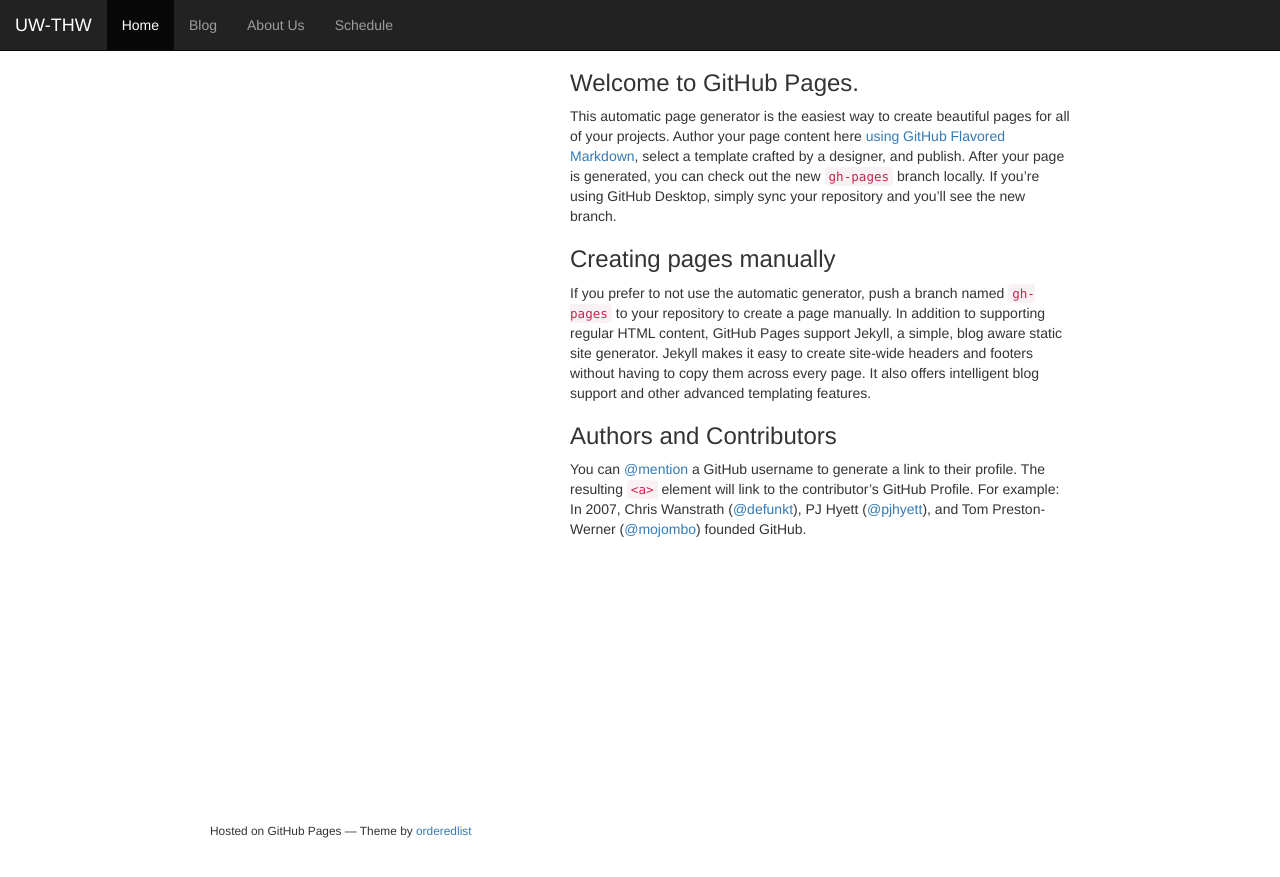
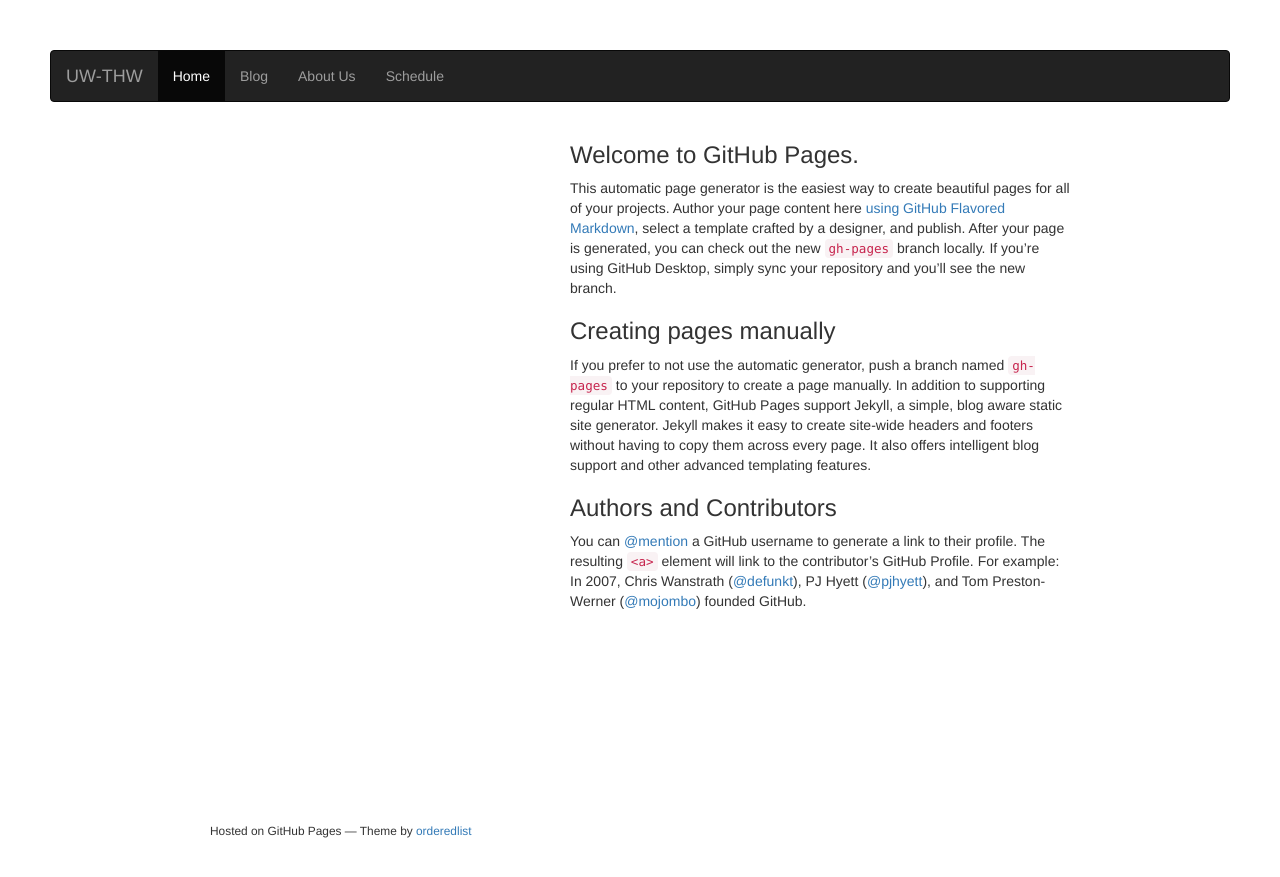
Before and after one commit to UW-Hacker-Within/UW-Hacker-Within.github.io, a Jekyll site: the page built from index.html, in a window 1280 px wide. Shown: the top 877 px of the page. Built offline with Jekyll 4.4.1, drawn with Linux system fonts in a browser that asks for light colours; nearby versions of some CDN libraries; library files that are not in the unit come from our copies.

Commit message:
non-fixed navbar

```diff
--- a/_includes/navbar.html
+++ b/_includes/navbar.html
@@ -1,4 +1,4 @@
-<nav class="navbar navbar-inverse navbar-fixed-top">
+<nav class="navbar navbar-inverse navbar-top">
   <div class="container-fluid">
     <div class="navbar-header">
       <a class="navbar-brand" href="#">UW-THW</a>
```
